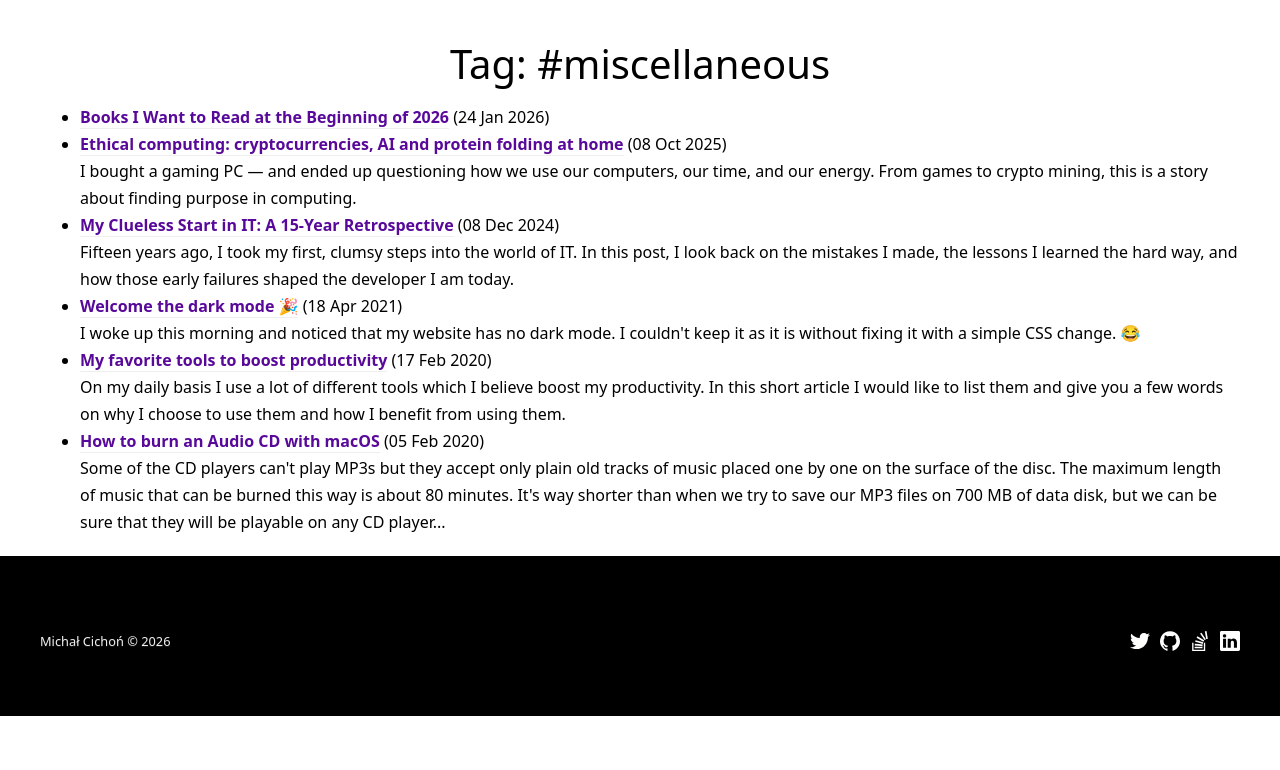
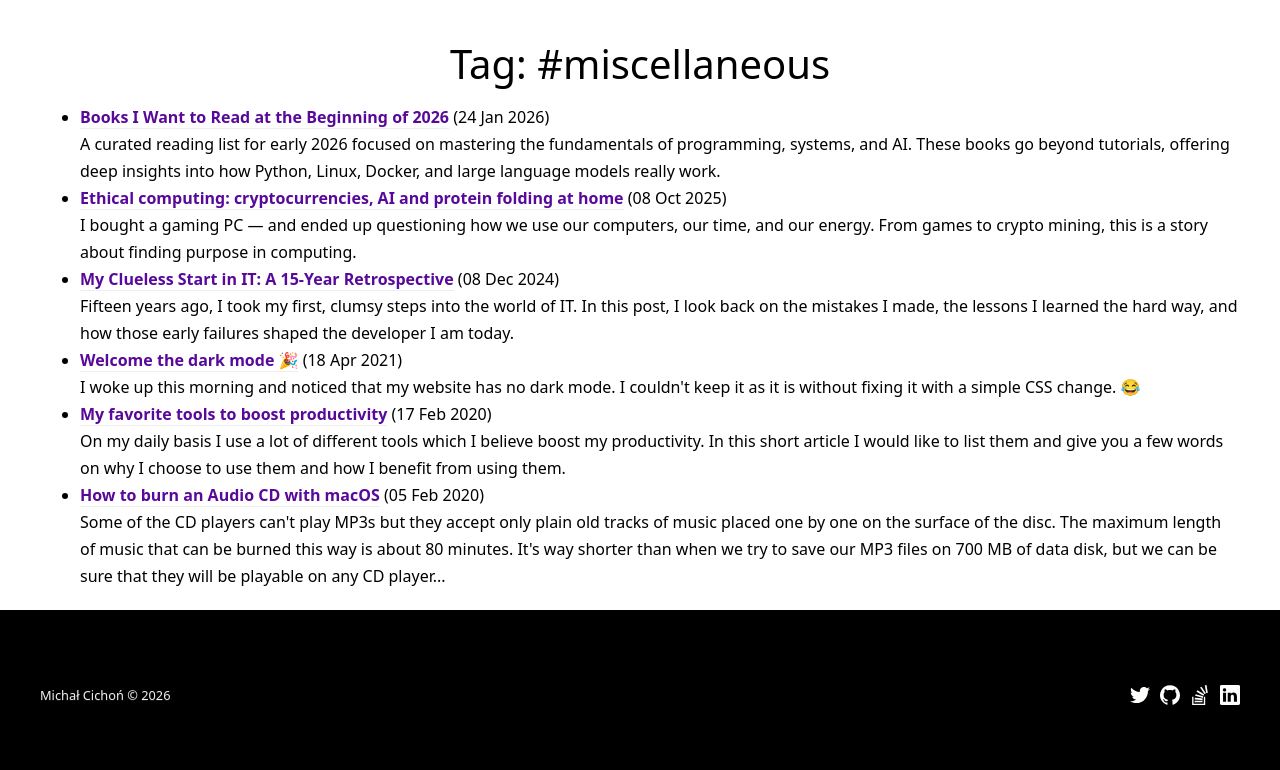
Before and after one commit to michalcichon/michalcichon.github.io, a Jekyll site: the page built from tag/miscellaneous.md, in a window 1280 px wide. Shown: the part 200-970 px from the top of the page. Built offline with Jekyll 4.4.1, drawn with Linux system fonts in a browser that asks for light colours; before the commit the page ends 916 px from its top, so only the background shows below that.

Commit message:
description

```diff
--- a/_posts/2026-01-24-books-i-want-to-read-at-the-beginning-of-2026.md.md
+++ b/_posts/2026-01-24-books-i-want-to-read-at-the-beginning-of-2026.md.md
@@ -1,7 +1,7 @@
 ---
 layout: post
 title:  "Books I Want to Read at the Beginning of 2026"
-description: ""
+description: "A curated reading list for early 2026 focused on mastering the fundamentals of programming, systems, and AI. These books go beyond tutorials, offering deep insights into how Python, Linux, Docker, and large language models really work."
 date:   2026-01-24 15:00:00 +0200
 categories: notes
 keywords: books,reading list,technology,programming,software,engineering,python,docker,linux,artificial intelligence
```
